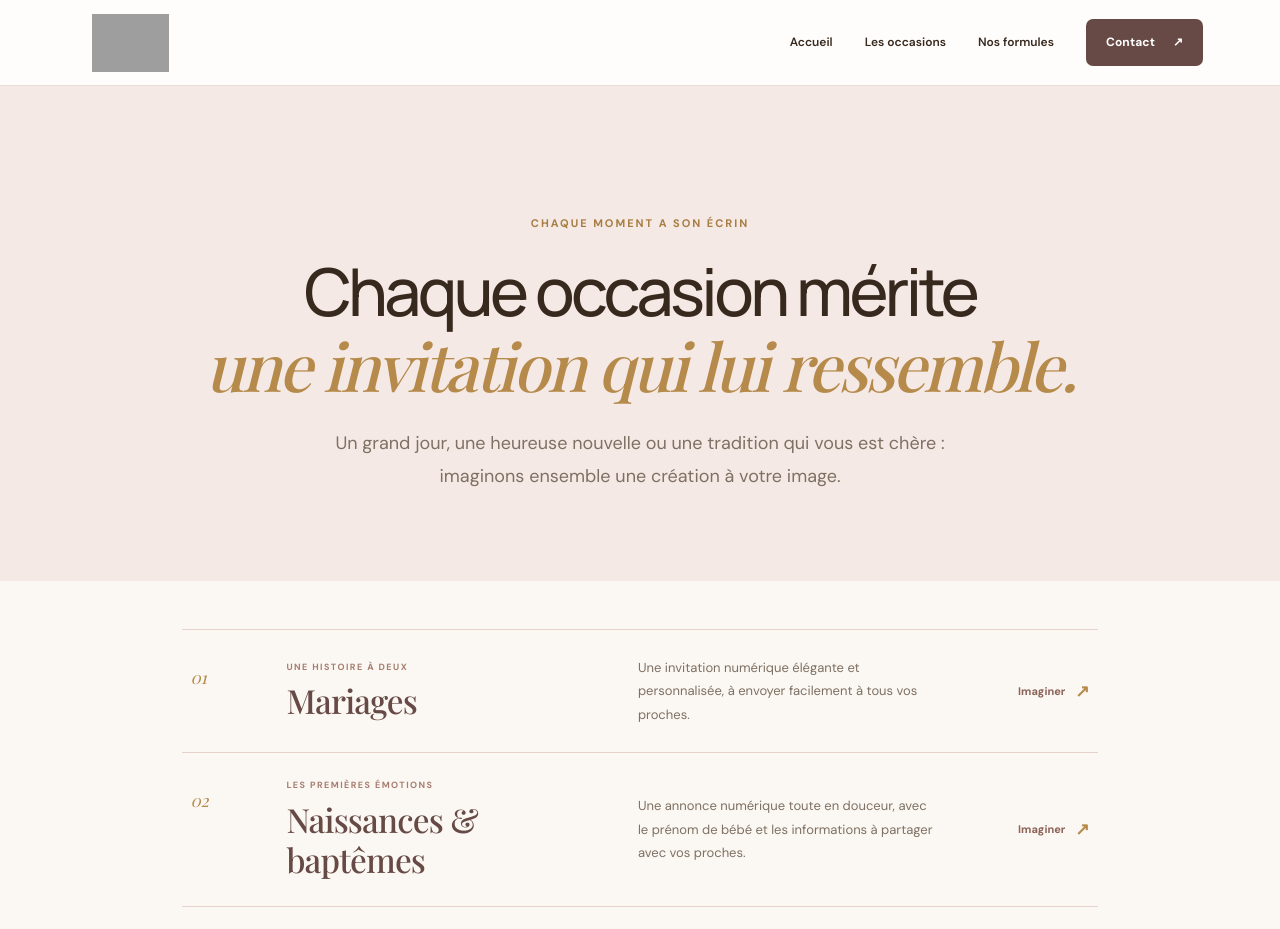
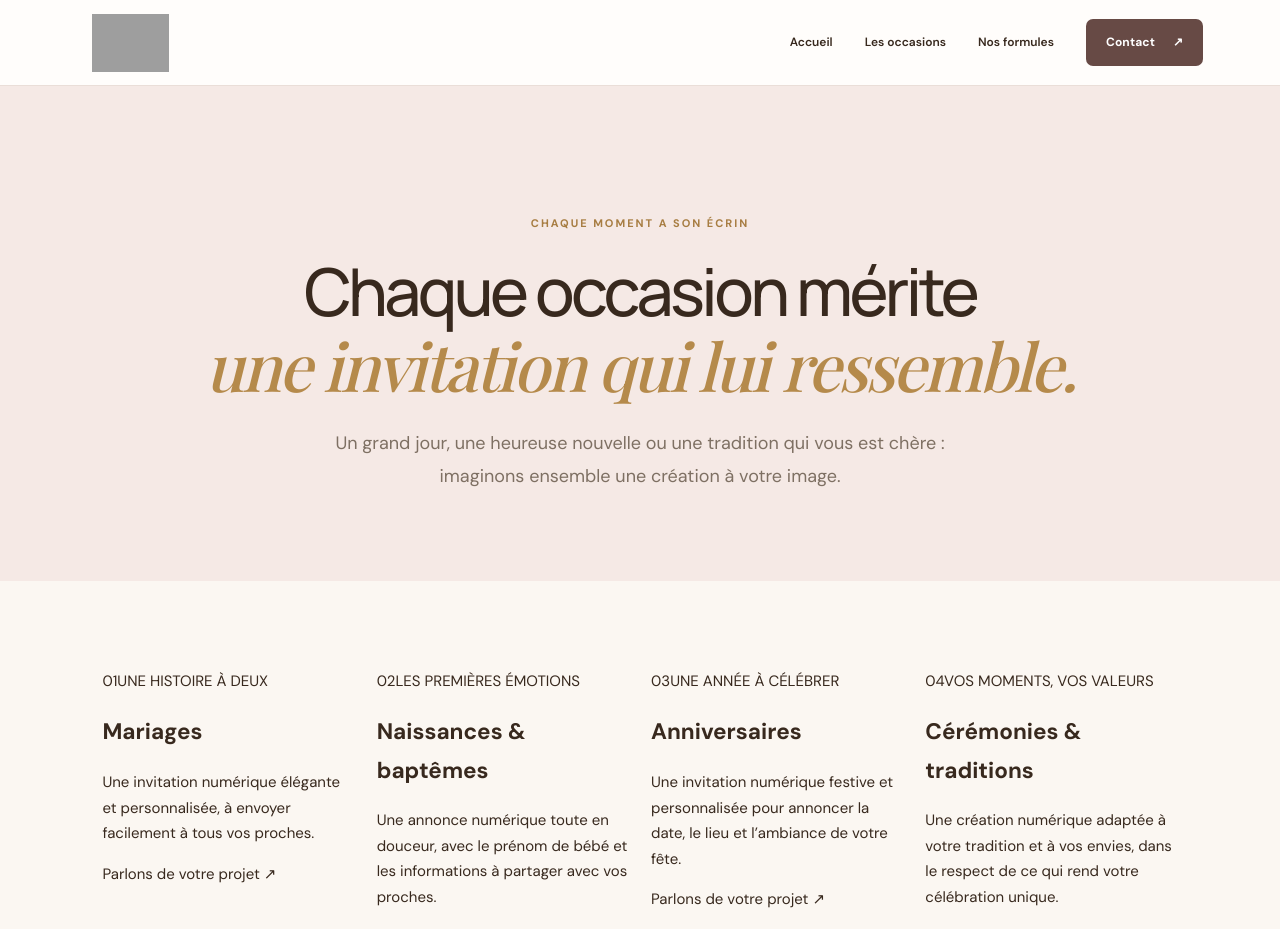
Before and after one commit to chirelhalioua/C-by-C, a Nuxt app: page /occasions in a window 1280 px wide. Shown: the top 929 px of the page. Built offline with nearby package versions, Linux system fonts and the light colour scheme; grey boxes are pictures that could not be loaded; a web font is replaced by a local one.

Commit message:
Present occasions in an airy typographic composition

```diff
--- a/pages/occasions.vue
+++ b/pages/occasions.vue
@@ -30,15 +30,13 @@ const occasions = [
         <p>Un grand jour, une heureuse nouvelle ou une tradition qui vous est chère : imaginons ensemble une création à votre image.</p>
       </section>
 
-      <section class="occasion-collections occasion-editorial-list section-pad" aria-label="Découvrir les occasions">
-        <a v-for="occasion in occasions" :key="occasion.number" class="occasion-editorial-row" href="/contact">
-          <span class="occasion-editorial-number">{{ occasion.number }}</span>
-          <div class="occasion-editorial-title">
-            <span class="section-eyebrow">{{ occasion.eyebrow }}</span>
-            <h2>{{ occasion.title }}</h2>
-          </div>
-          <p class="occasion-editorial-description">{{ occasion.text }}</p>
-          <span class="occasion-editorial-action">Imaginer <span aria-hidden="true">↗</span></span>
+      <section class="occasion-collections occasion-word-garden section-pad" aria-label="Découvrir les occasions">
+        <a v-for="(occasion, index) in occasions" :key="occasion.number" class="occasion-word-item" :class="'occasion-word-item-' + (index + 1)" href="/contact">
+          <span class="occasion-word-number">{{ occasion.number }}</span>
+          <span class="occasion-word-eyebrow">{{ occasion.eyebrow }}</span>
+          <h2>{{ occasion.title }}</h2>
+          <p>{{ occasion.text }}</p>
+          <span class="occasion-word-link">Parlons de votre projet <span aria-hidden="true">↗</span></span>
         </a>
       </section>
 
```
